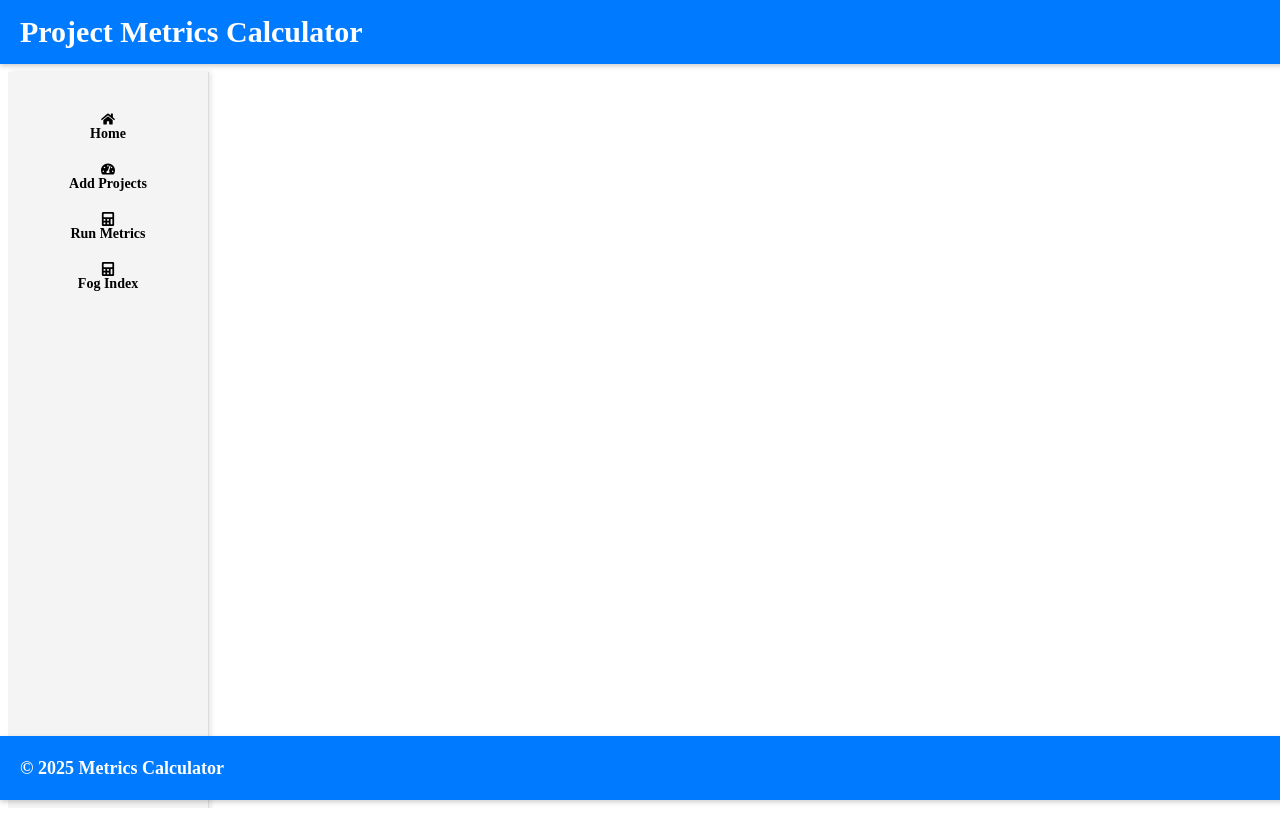
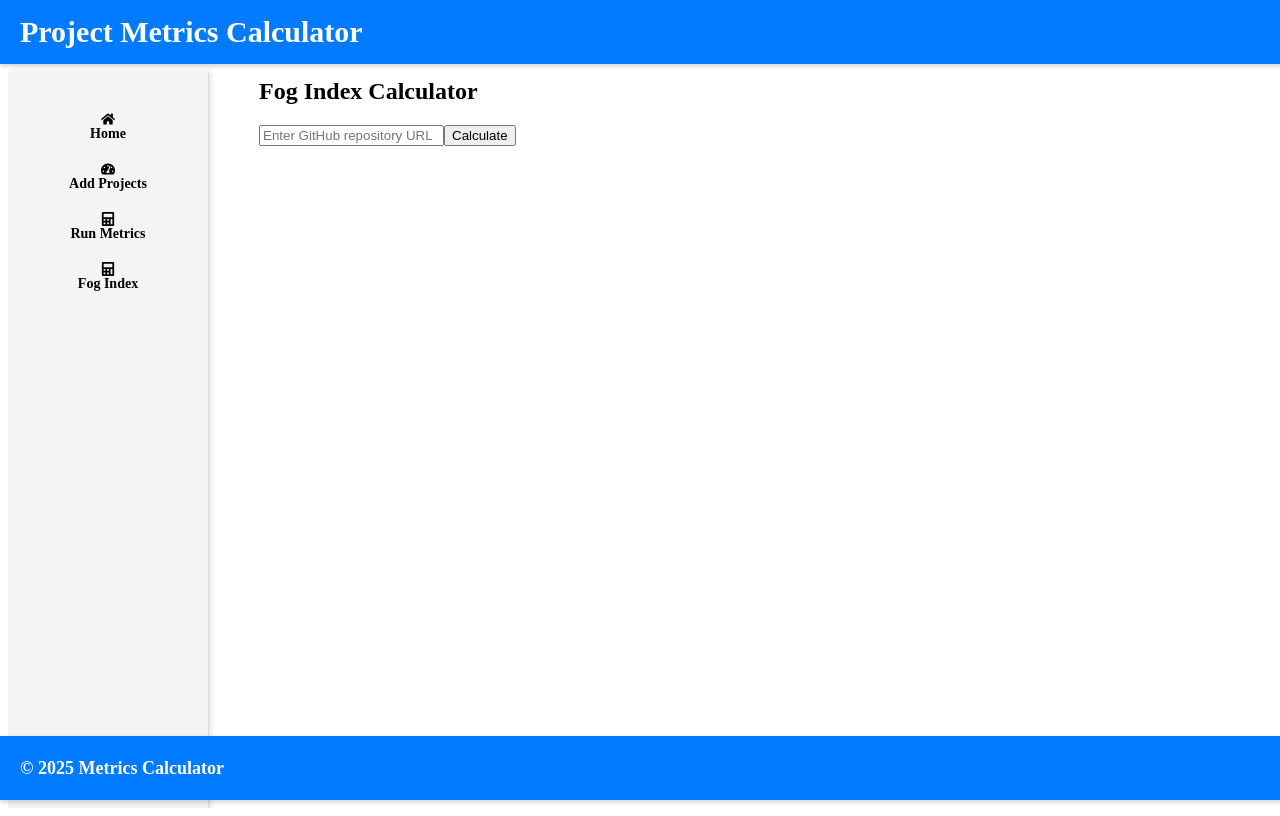
Before and after one commit to Mrunal2148/ser516-group-java-2, a React (Create React App) app in the folder app/frontend/: page /fogindex in a window 1280 px wide. Built offline with nearby package versions, Linux system fonts and the light colour scheme.

Commit message:
Fog Index window

```diff
--- /dev/null
+++ b/app/frontend/src/components/FogIndexCalculator.js
@@ -0,0 +1,47 @@
+import React, { useState } from "react";
+
+const FogIndexCalculator = () => {
+  const [githubUrl, setGithubUrl] = useState("");
+  const [result, setResult] = useState(null);
+  const [error, setError] = useState(null);
+
+  const calculateFogIndex = () => {
+    fetch(`http://127.0.0.1:5000/api/fog-index/calculate?githubZipUrl=${encodeURIComponent(githubUrl)}`)
+      .then((response) => response.json())
+      .then((data) => {
+        if (data.error) {
+          setError(data.error);
+          setResult(null);
+        } else {
+          setResult(data);
+          setError(null);
+        }
+      })
+      .catch((error) => {
+        setError("Failed to fetch the Fog Index");
+        setResult(null);
+      });
+  };
+
+  return (
+    <div>
+      <h2>Fog Index Calculator</h2>
+      <input
+        type="text"
+        value={githubUrl}
+        onChange={(e) => setGithubUrl(e.target.value)}
+        placeholder="Enter GitHub repository URL"
+      />
+      <button onClick={calculateFogIndex}>Calculate</button>
+      {error && <p style={{ color: "red" }}>{error}</p>}
+      {result && (
+        <div>
+          <h3>Calculation Result:</h3>
+          <pre>{JSON.stringify(result, null, 2)}</pre>
+        </div>
+      )}
+    </div>
+  );
+};
+
+export default FogIndexCalculator;
--- a/app/frontend/src/components/MainContent.js
+++ b/app/frontend/src/components/MainContent.js
@@ -3,6 +3,7 @@ import { Routes, Route } from "react-router-dom";
 import AddProject from "./AddProject";
 import Home from "./Home";
 import RunMetrics from "./RunMetrics";
+import FogIndexCalculator from "./FogIndexCalculator";
 
 const MainContent = () => {
   return (
@@ -10,8 +11,7 @@ const MainContent = () => {
       <Routes>
         <Route path="/" element={<Home />} />
         <Route path="/AddProject" element={<AddProject />} />
-        <Route path="/fogindex" />
-        {/* TODO: Add Fog index component */}
+        <Route path="/fogindex" element={<FogIndexCalculator />} />
       </Routes>
     </div>
   );
```
